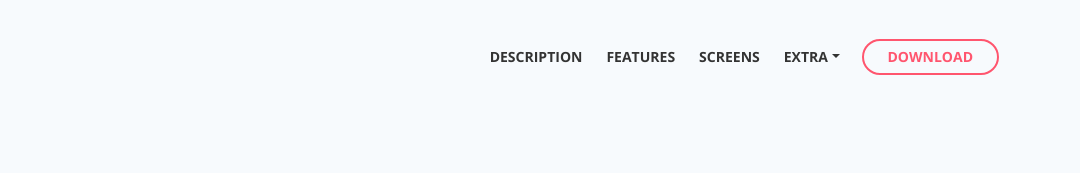
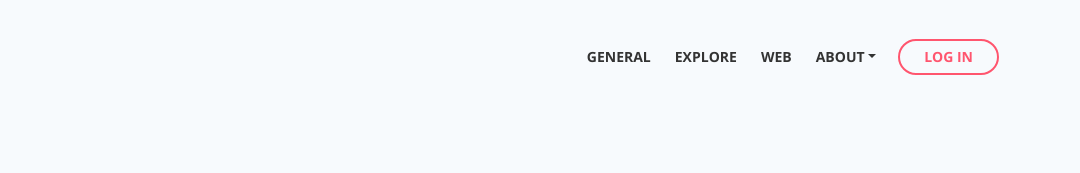
Before and after one commit to boyczuk/YourWeb, a plain HTML site: page article-details.html in a window 1280 px wide. Shown: the top 173 px of the page, 200-1280 px from the left. Drawn offline with nearby package versions, Linux system fonts and the light colour scheme.

Commit message:
Updating header and preloader/SEO stuff

```diff
--- a/article-details.html
+++ b/article-details.html
@@ -5,8 +5,8 @@
     <meta name="viewport" content="width=device-width, initial-scale=1, shrink-to-fit=no">
 
     <!-- SEO Meta Tags -->
-    <meta name="description" content="Sync is a landing page HTML template built with Bootstrap 4 for presenting mobile apps to the online audience and for getting visitors to become users.">
-    <meta name="author" content="Inovatik">
+    <meta name="description" content="Attempt at a social media platform, because im the new zuckerberg">
+    <meta name="author" content="Boyczuk">
 
     <!-- OG Meta Tags to improve the way the post looks when you share the page on LinkedIn, Facebook, Google+ -->
 	<meta property="og:site_name" content="" /> <!-- website name -->
@@ -18,7 +18,7 @@
 	<meta property="og:type" content="article" />
 
     <!-- Webpage Title -->
-    <title>Article Details - Sync</title>
+    <title>YourWeb</title>
 
     <!-- Styles -->
     <link href="https://fonts.googleapis.com/css?family=Open+Sans:400,400i,700&display=swap&subset=latin-ext" rel="stylesheet">
@@ -26,7 +26,7 @@
     <link href="css/fontawesome-all.css" rel="stylesheet">
     <link href="css/swiper.css" rel="stylesheet">
 	<link href="css/magnific-popup.css" rel="stylesheet">
-    <link href="css/styles.css" rel="stylesheet">
+	<link href="css/styles.css" rel="stylesheet">
 
 	<!-- Favicon  -->
     <link rel="icon" href="images/favicon.png">
@@ -63,18 +63,18 @@
             <div class="collapse navbar-collapse" id="navbarsExampleDefault">
                 <ul class="navbar-nav ml-auto">
                     <li class="nav-item">
-                        <a class="nav-link page-scroll" href="index.html#description">DESCRIPTION <span class="sr-only">(current)</span></a>
+                        <a class="nav-link page-scroll" href="#description">GENERAL<span class="sr-only">(current)</span></a>
                     </li>
                     <li class="nav-item">
-                        <a class="nav-link page-scroll" href="index.html#features">FEATURES</a>
+                        <a class="nav-link page-scroll" href="#features">EXPLORE</a>
                     </li>
                     <li class="nav-item">
-                        <a class="nav-link page-scroll" href="index.html#screens">SCREENS</a>
+                        <a class="nav-link page-scroll" href="#screens">WEB</a>
                     </li>
 
                     <!-- Dropdown Menu -->
                     <li class="nav-item dropdown">
-                        <a class="nav-link dropdown-toggle page-scroll" id="navbarDropdown" role="button" aria-haspopup="true" aria-expanded="false">EXTRA</a>
+                        <a class="nav-link dropdown-toggle page-scroll" id="navbarDropdown" role="button" aria-haspopup="true" aria-expanded="false">ABOUT</a>
                         <div class="dropdown-menu" aria-labelledby="navbarDropdown">
                             <a class="dropdown-item" href="article-details.html"><span class="item-text">ARTICLE DETAILS</span></a>
                             <div class="dropdown-divider"></div>
@@ -84,10 +84,9 @@
                         </div>
                     </li>
                     <!-- end of dropdown menu -->
-
                 </ul>
                 <span class="nav-item">
-                    <a class="btn-outline-sm page-scroll" href="#download">DOWNLOAD</a>
+                    <a class="btn-outline-sm page-scroll" href="#download">LOG IN</a>
                 </span>
             </div>
         </div> <!-- end of container -->
```
Also changed, not shown: index.html (+2 -2 lines), privacy-policy.html (+9 -9 lines), terms-conditions.html (+9 -9 lines).
